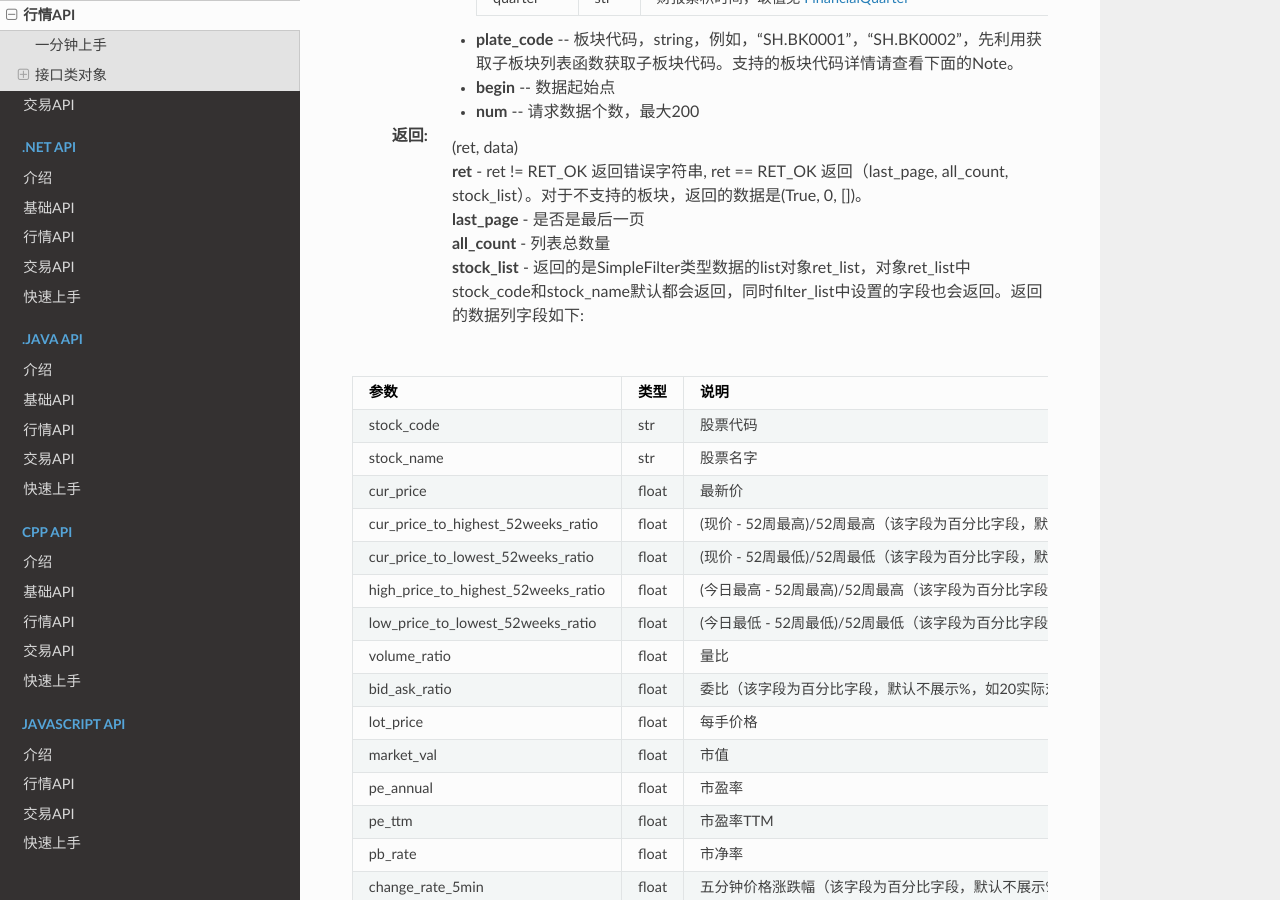
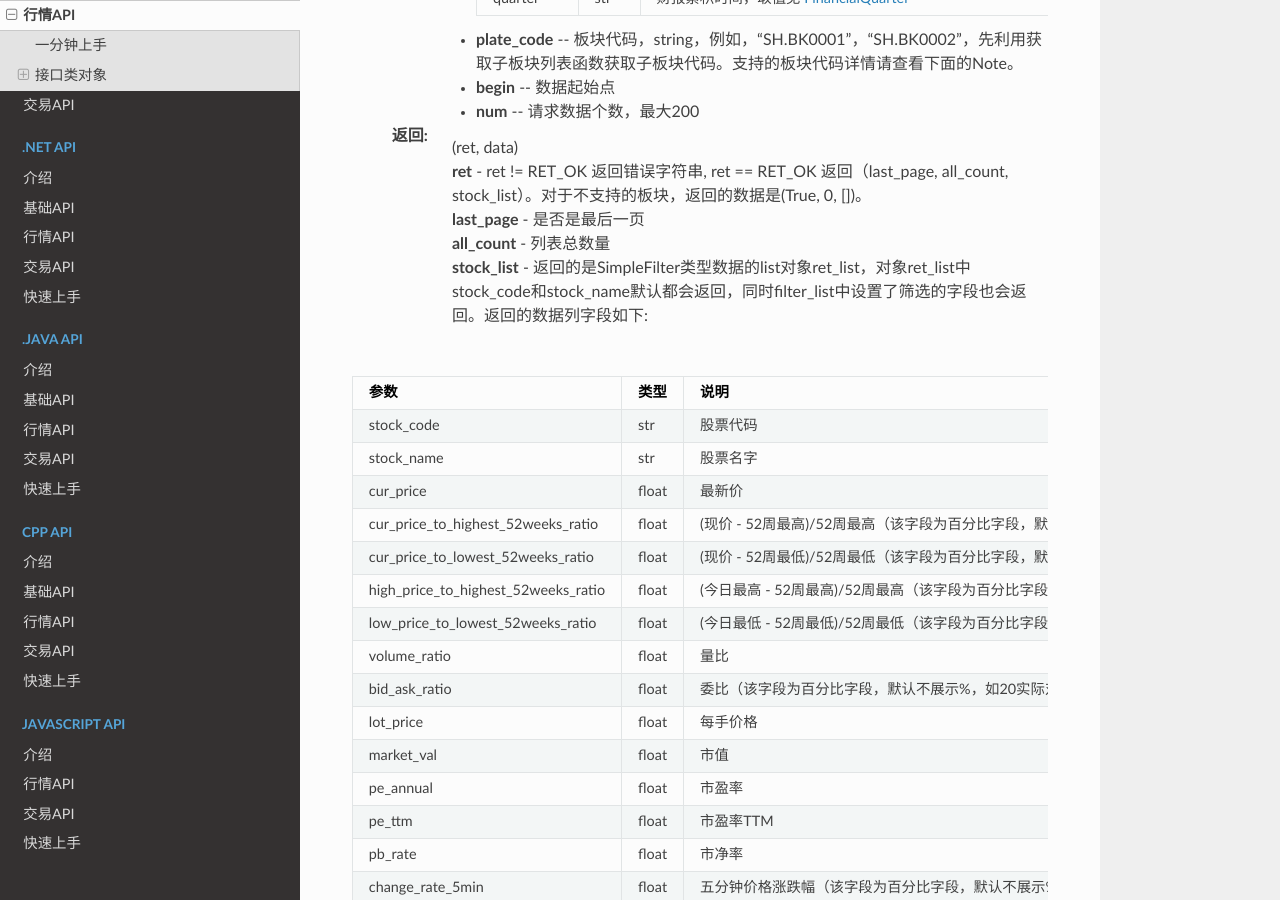
Before and after one commit to FutunnOpen/futu-api-doc, a Sphinx documentation site: the page built from doc_maker/source/api/Quote_API.rst, in a window 1280 px wide and 900 px high, scrolled down 47899 px. Built offline with Sphinx 7.4.7 and the Read the Docs theme 2.0.0, drawn with Linux system fonts in a browser that asks for light colours.

Commit message:
fix 设置该字段，同时is_no_filter是false做筛选，才返回该字段。

```diff
--- a/doc_maker/source/api/Quote_API.rst
+++ b/doc_maker/source/api/Quote_API.rst
@@ -2299,7 +2299,7 @@ get_stock_filter
         | **ret** - ret != RET_OK 返回错误字符串, ret == RET_OK 返回（last_page, all_count, stock_list）。对于不支持的板块，返回的数据是(True, 0, [])。
         | **last_page** - 是否是最后一页
         | **all_count** - 列表总数量
-        | **stock_list** - 返回的是SimpleFilter类型数据的list对象ret_list，对象ret_list中stock_code和stock_name默认都会返回，同时filter_list中设置的字段也会返回。返回的数据列字段如下:
+        | **stock_list** - 返回的是SimpleFilter类型数据的list对象ret_list，对象ret_list中stock_code和stock_name默认都会返回，同时filter_list中设置了筛选的字段也会返回。返回的数据列字段如下:
 
 ============================================   ===========   ==============================================================================
 参数                                            类型           说明
```
